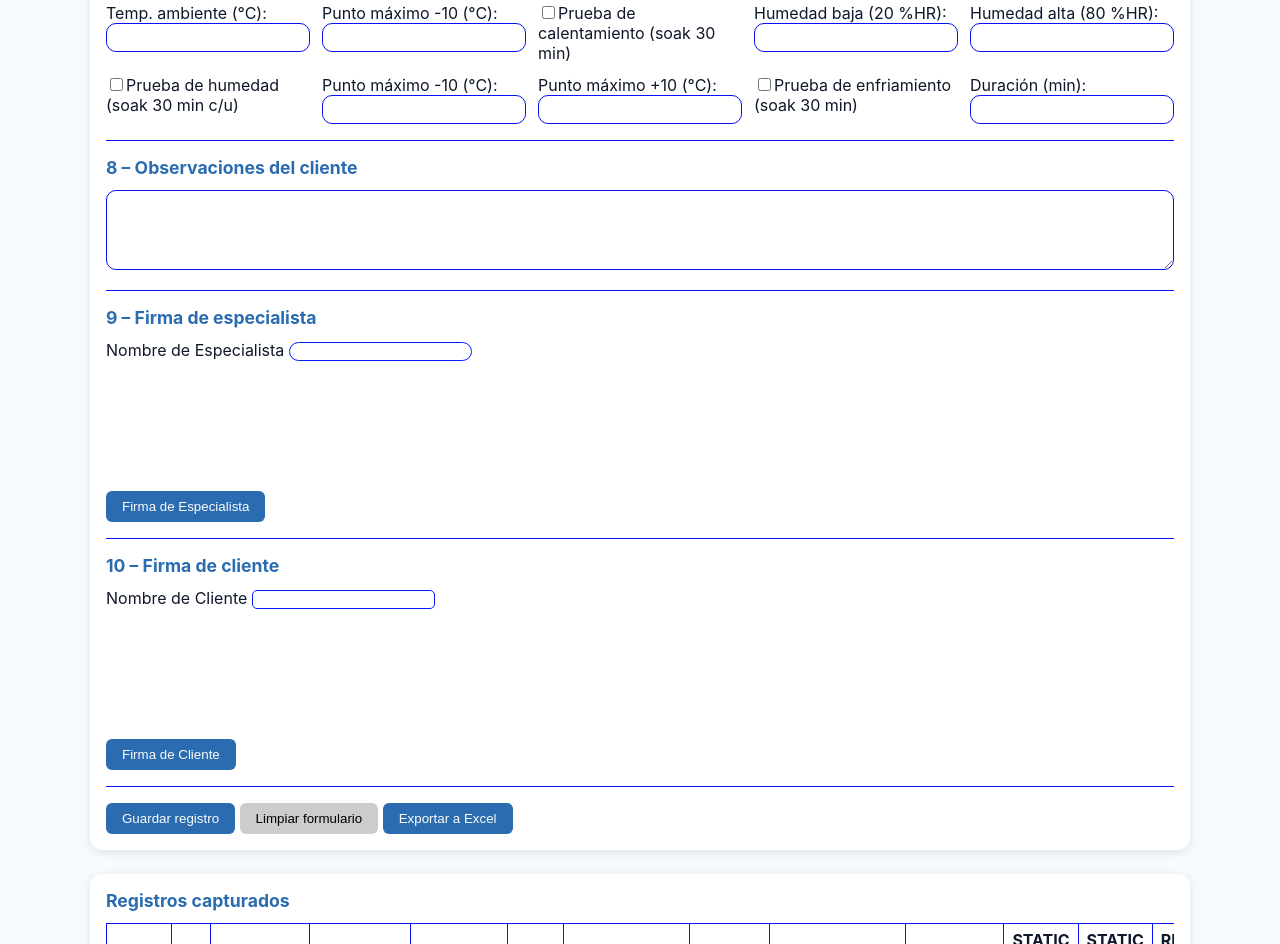
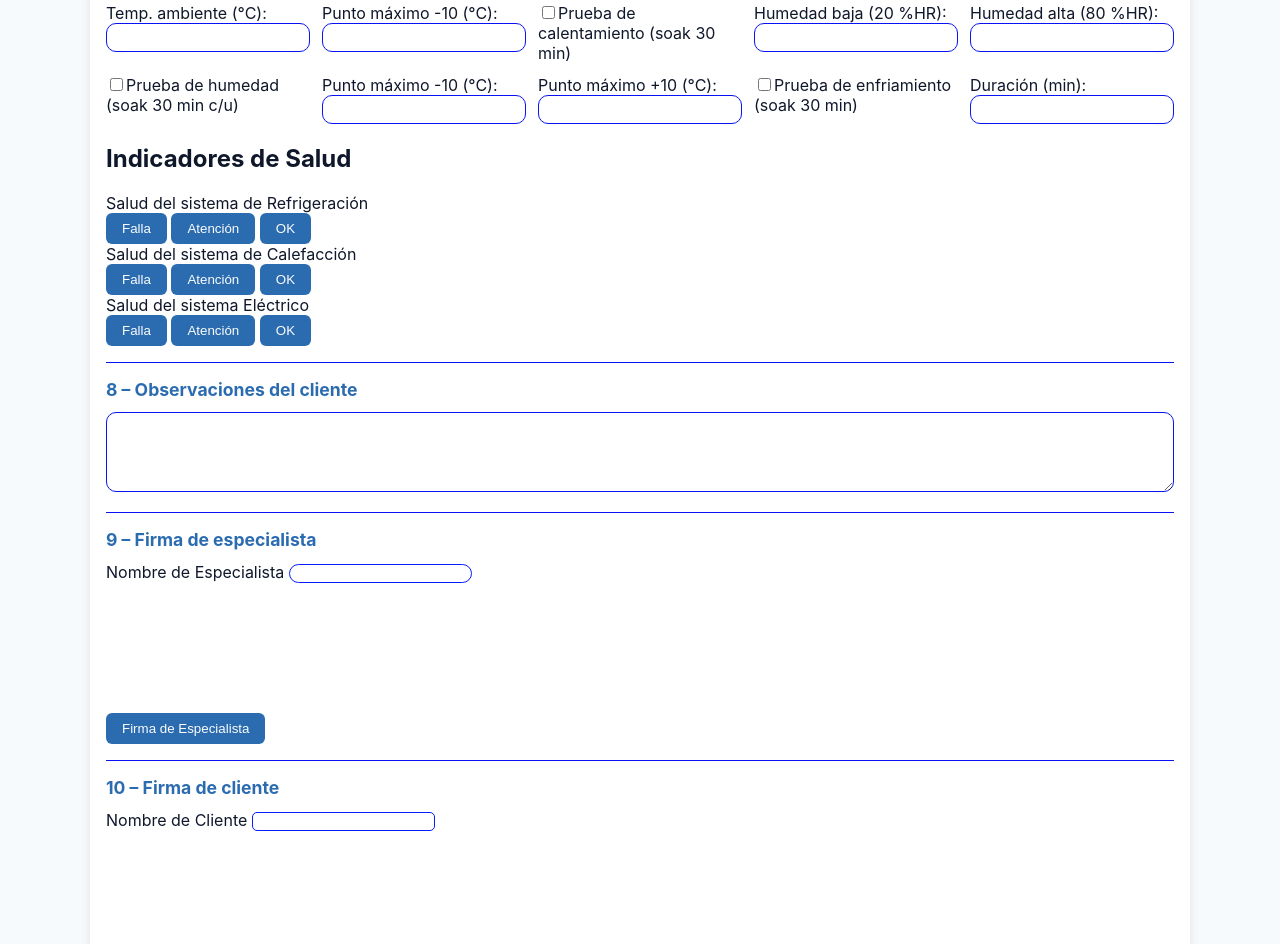
Before and after one commit to GF-2026/Diagnostic_Report, a plain HTML site: page index.html in a window 1280 px wide. Shown: the part 1181-2125 px from the top of the page. Drawn offline with Linux system fonts and the light colour scheme.

Commit message:
Update index.html

```diff
--- a/index.html
+++ b/index.html
@@ -93,6 +93,54 @@
                 <label><input type="checkbox" id="cold_test">Prueba de enfriamiento (soak 30 min)</label>
                 <div><label>Duración (min):</label><input type="text" id="pulldown"></div>
             </div>
+<h2>Indicadores de Salud</h2>
+
+<div class="contenedor">
+  <!-- Semáforo 1 -->
+  <div class="seccion">
+    <div class="titulo">Salud del sistema de Refrigeración</div>
+    <div class="semaforo" id="sema_ref">
+      <div class="luz roja" id="roja1"></div>
+      <div class="luz amarilla" id="amarilla1"></div>
+      <div class="luz verde" id="verde1"></div>
+    </div>
+    <div class="botones">
+      <button onclick="setEstado('1','roja')">Falla</button>
+      <button onclick="setEstado('1','amarilla')">Atención</button>
+      <button onclick="setEstado('1','verde')">OK</button>
+    </div>
+  </div>
+
+  <!-- Semáforo 2 -->
+  <div class="seccion">
+    <div class="titulo">Salud del sistema de Calefacción</div>
+    <div class="semaforo" id="sema_heat">
+      <div class="luz roja" id="roja2"></div>
+      <div class="luz amarilla" id="amarilla2"></div>
+      <div class="luz verde" id="verde2"></div>
+    </div>
+    <div class="botones">
+      <button onclick="setEstado('2','roja')">Falla</button>
+      <button onclick="setEstado('2','amarilla')">Atención</button>
+      <button onclick="setEstado('2','verde')">OK</button>
+    </div>
+  </div>
+
+  <!-- Semáforo 3 -->
+  <div class="seccion">
+    <div class="titulo">Salud del sistema Eléctrico</div>
+    <div class="semaforo" id="semaforo3">
+      <div class="luz roja" id="roja3"></div>
+      <div class="luz amarilla" id="amarilla3"></div>
+      <div class="luz verde" id="verde3"></div>
+    </div>
+    <div class="botones">
+      <button onclick="setEstado('3','roja')">Falla</button>
+      <button onclick="setEstado('3','amarilla')">Atención</button>
+      <button onclick="setEstado('3','verde')">OK</button>
+    </div>
+  </div>
+</div>
 <!-- 8 – Observaciones -->
             <hr>
             <div class="section-header"><strong>8 – Observaciones del cliente</strong></div>
```
